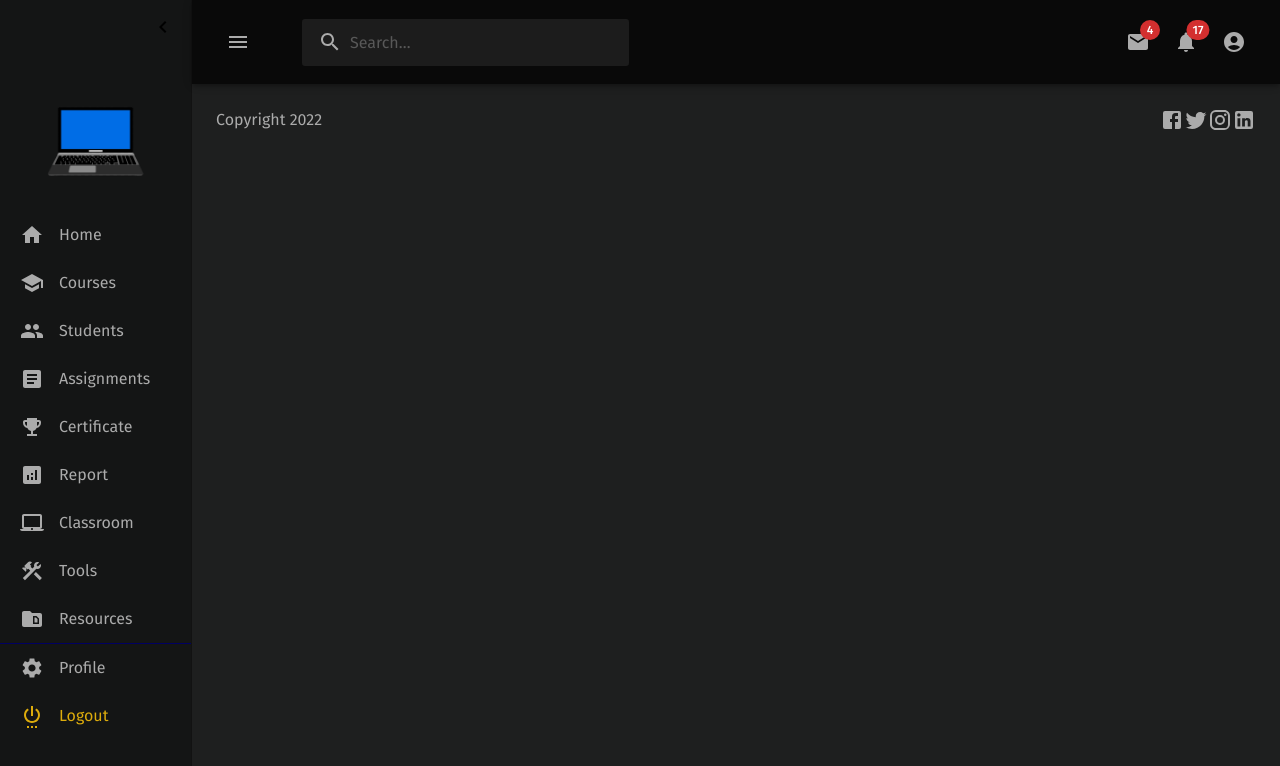
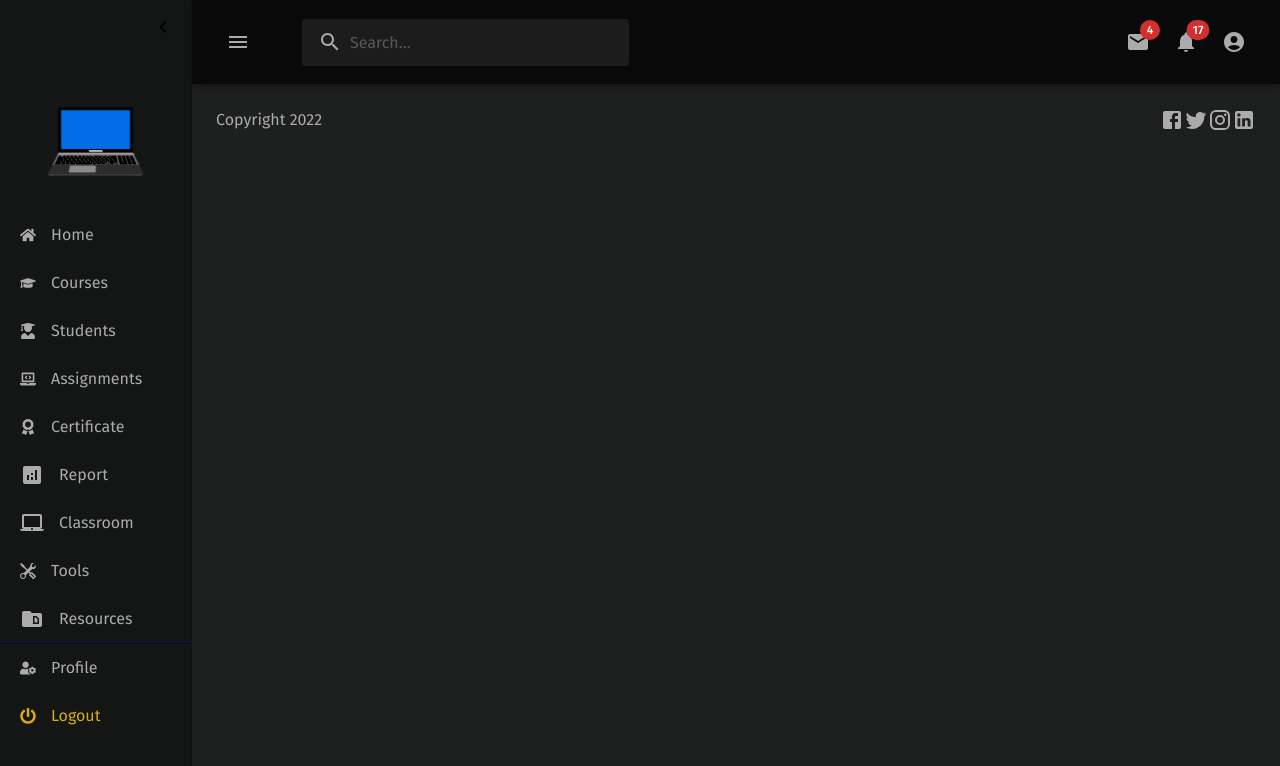
Before and after one commit to mutua-muvevi/ikodeafrika, a React (Create React App) app: page /admin/teacher in a window 1280 px wide. Shown: the top 766 px of the page. Built offline with nearby package versions, Linux system fonts and the light colour scheme; a web font is replaced by a local one.

Commit message:
working with icons on the drawer

```diff
--- a/src/components/drawer/drawerlist.js
+++ b/src/components/drawer/drawerlist.js
@@ -1,14 +1,9 @@
-import HomeIcon from '@mui/icons-material/Home';
-import EmojiEventsIcon from '@mui/icons-material/EmojiEvents';
+import { FaAward, FaGraduationCap, FaHome, FaLaptopCode, FaPowerOff, FaUserCog, FaUserGraduate } from "react-icons/fa";
+import { BsTools } from "react-icons/bs";
 import LaptopMacIcon from '@mui/icons-material/LaptopMac';
-import ArticleIcon from '@mui/icons-material/Article';
 import AnalyticsIcon from '@mui/icons-material/Analytics';
-import SchoolIcon from '@mui/icons-material/School';
-import PeopleIcon from '@mui/icons-material/People';
-import ConstructionIcon from '@mui/icons-material/Construction';
 import SnippetFolderIcon from '@mui/icons-material/SnippetFolder';
 
-import SettingsIcon from '@mui/icons-material/Settings';
 import SettingsPowerIcon from '@mui/icons-material/SettingsPower';
 
 const sx= {
@@ -21,7 +16,7 @@ export const listItemsTop = [
 	{
 		label: "Home",
 		path: "/admin/teacher/home",
-		icon: <HomeIcon sx={sx}/>,
+		icon: <FaHome style={sx}/>,
 		nested: [
 			{}
 		],
@@ -29,7 +24,7 @@ export const listItemsTop = [
 	{
 		label: "Courses",
 		path: "/admin/teacher/courses",
-		icon: <SchoolIcon sx={sx}/>,
+		icon: <FaGraduationCap style={sx}/>,
 		nested: [
 			{}
 		],
@@ -37,7 +32,7 @@ export const listItemsTop = [
 	{
 		label: "Students",
 		path: "/admin/teacher/students",
-		icon: <PeopleIcon sx={sx}/>,
+		icon: <FaUserGraduate style={sx}/>,
 		nested: [
 			{}
 		],
@@ -45,7 +40,7 @@ export const listItemsTop = [
 	{
 		label: "Assignments",
 		path: "/admin/teacher/assignments",
-		icon: <ArticleIcon sx={sx}/>,
+		icon: <FaLaptopCode style={sx}/>,
 		nested: [
 			{}
 		],
@@ -53,7 +48,7 @@ export const listItemsTop = [
 	{
 		label: "Certificate",
 		path: "/admin/teacher/certificate",
-		icon: <EmojiEventsIcon sx={sx}/>,
+		icon: <FaAward style={sx}/>,
 		nested: [
 			{}
 		],
@@ -61,7 +56,7 @@ export const listItemsTop = [
 	{
 		label: "Report",
 		path: "/admin/teacher/report",
-		icon:  <AnalyticsIcon sx={sx}/>,
+		icon:  <AnalyticsIcon style={sx}/>,
 		nested: [
 			{}
 		],
@@ -69,7 +64,7 @@ export const listItemsTop = [
 	{
 		label: "Classroom",
 		path: "/admin/teacher/classroom",
-		icon:  <LaptopMacIcon sx={sx}/>,
+		icon:  <LaptopMacIcon style={sx}/>,
 		nested: [
 			{}
 		],
@@ -77,7 +72,7 @@ export const listItemsTop = [
 	{
 		label: "Tools",
 		path: "/admin/teacher/tools",
-		icon:  <ConstructionIcon sx={sx}/>,
+		icon:  <BsTools style={sx}/>,
 		nested: [
 			{}
 		],
@@ -85,7 +80,7 @@ export const listItemsTop = [
 	{
 		label: "Resources",
 		path: "/admin/teacher/resources",
-		icon:  <SnippetFolderIcon sx={sx}/>,
+		icon:  <SnippetFolderIcon style={sx}/>,
 		nested: [
 			{}
 		],
@@ -96,7 +91,7 @@ export const listItemsBottom = [
 	{
 		label: "Profile",
 		path: "/admin/teacher/profile",
-		icon:  <SettingsIcon sx={sx}/>,
+		icon:  <FaUserCog style={sx}/>,
 		nested: [
 			{}
 		],
@@ -104,7 +99,7 @@ export const listItemsBottom = [
 	{
 		label: "Logout",
 		path: "#",
-		icon:  <SettingsPowerIcon sx={sx}/>,
+		icon:  <FaPowerOff style={sx}/>,
 		nested: [
 			{}
 		],
```
